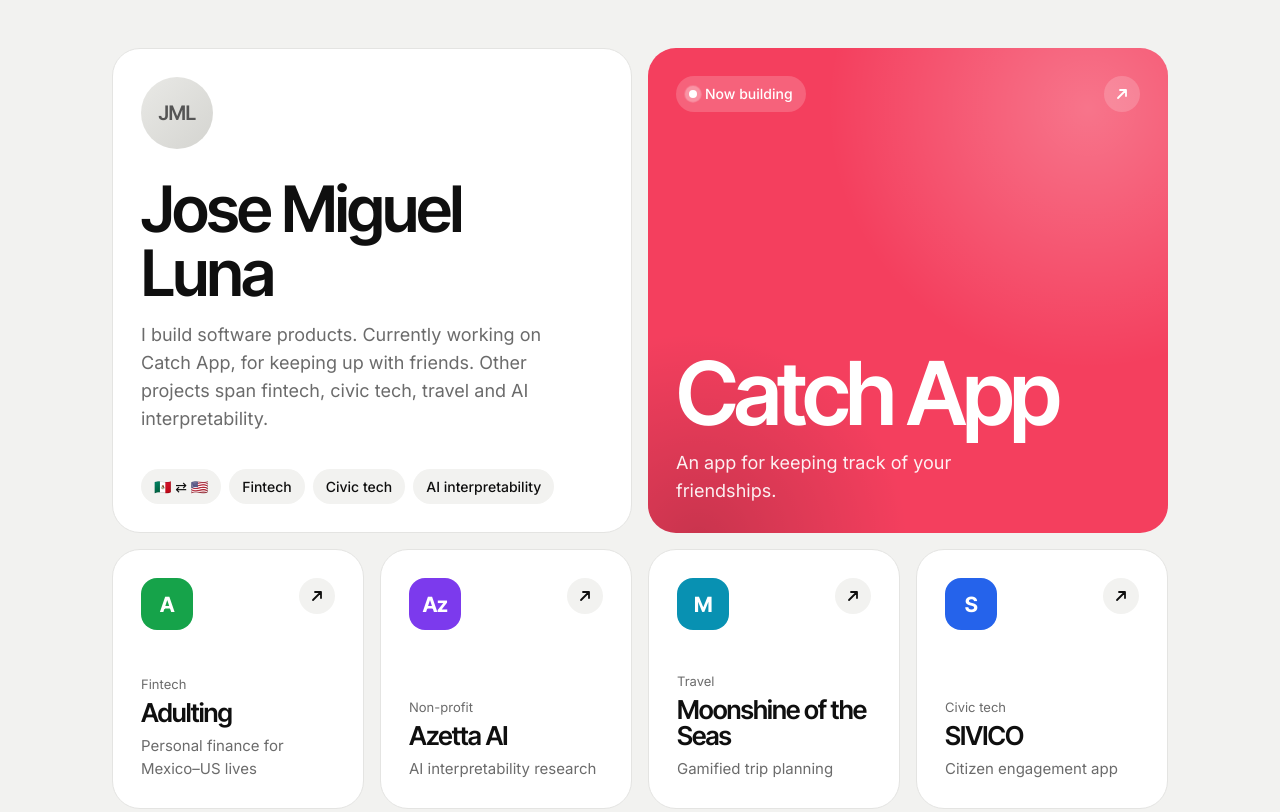
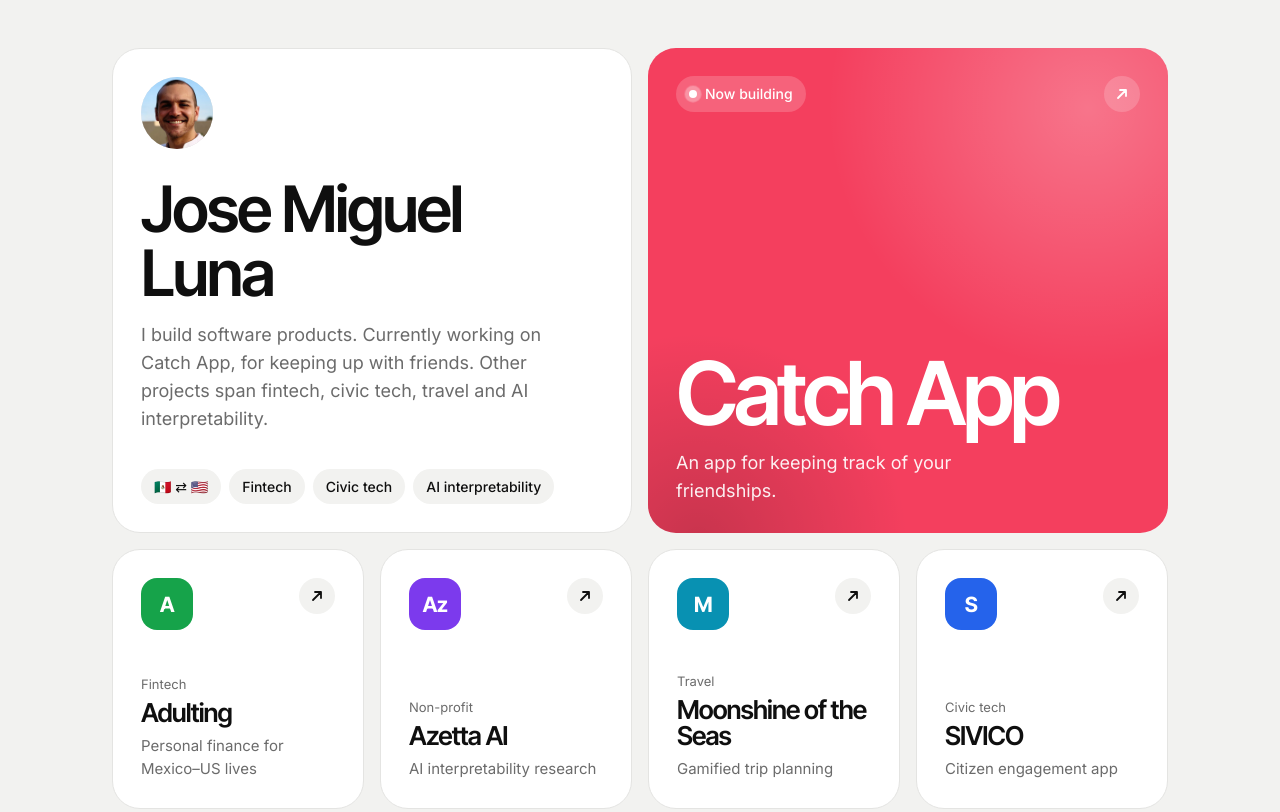
Before and after one commit to jomilu93/Jose_Miguel_Luna_Website, a plain HTML site: page index.html in a window 1280 px wide. Shown: the top 812 px of the page. Drawn offline with Linux system fonts and the light colour scheme.

Commit message:
Add profile photo
Resized to 320x320 (17 KB) with metadata stripped.

Co-Authored-By: Claude Opus 5.5 <noreply@anthropic.com>
Claude-Session: https://claude.ai/code/session_01Ci1UzAvBofpHbi6gnetvKF

```diff
--- a/index.html
+++ b/index.html
@@ -197,8 +197,7 @@
       <!-- Intro -->
       <div class="card intro span2">
         <div>
-          <!-- ✏️ PHOTO: replace this line with <img class="avatar" src="images/me.jpg" alt="Jose Miguel Luna"> -->
-          <div class="avatar" aria-hidden="true">JML</div>
+          <img class="avatar" src="images/me.jpg" alt="Jose Miguel Luna" width="72" height="72">
           <h1 class="display">Jose Miguel Luna</h1>
           <p>I build software products. Currently working on Catch App, for keeping up with friends. Other projects span fintech, civic tech, travel and AI interpretability.</p>
         </div>
```
Also changed, not shown: images/me.jpg (added), 1 other file.
